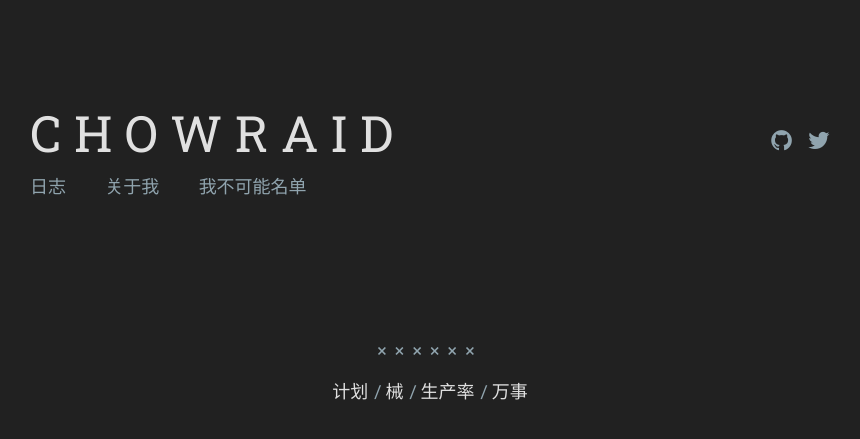
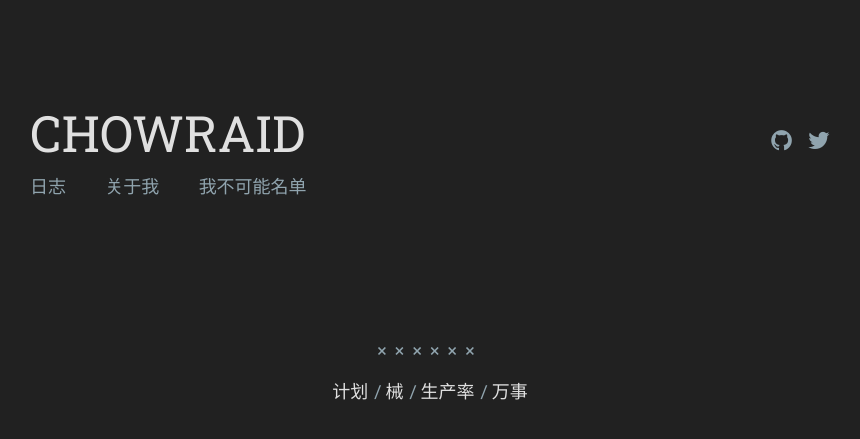
Before and after one commit to chowraid/chowraid.github.io, a Jekyll site: the page built from index.html, in a window 1280 px wide. Shown: the top 439 px of the page, without its empty margins (210-1070 px from the left). Built offline with Jekyll 4.4.1, drawn with Linux system fonts in a browser that asks for light colours.

Commit message:
:gun:  Fixed Title Compatibility for mobile devices.

```diff
--- a/_config.yml
+++ b/_config.yml
@@ -1,5 +1,5 @@
 # Site settings
-title: C H O W R A I D
+title: CHOWRAID
 description: >
   Making the world a better place one line of code at a time.
 
```
